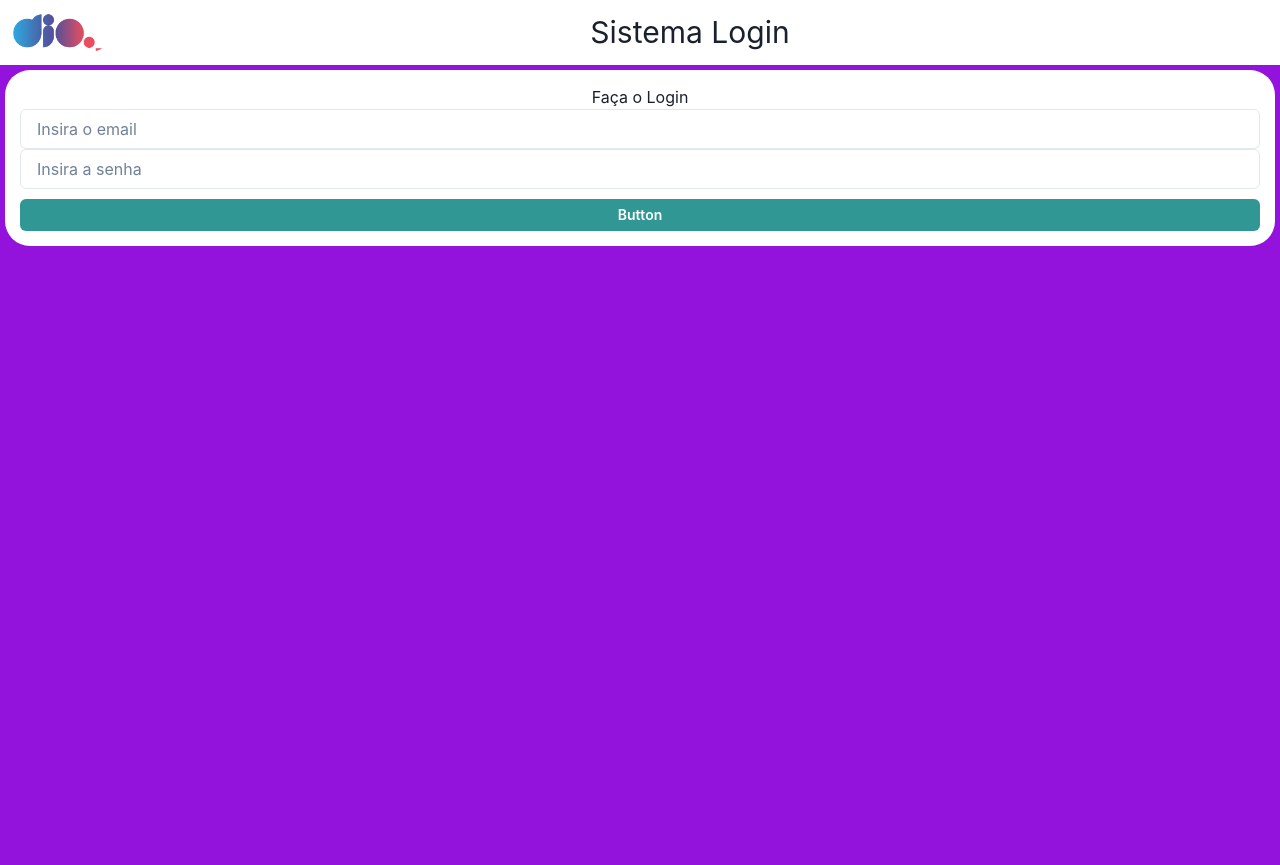
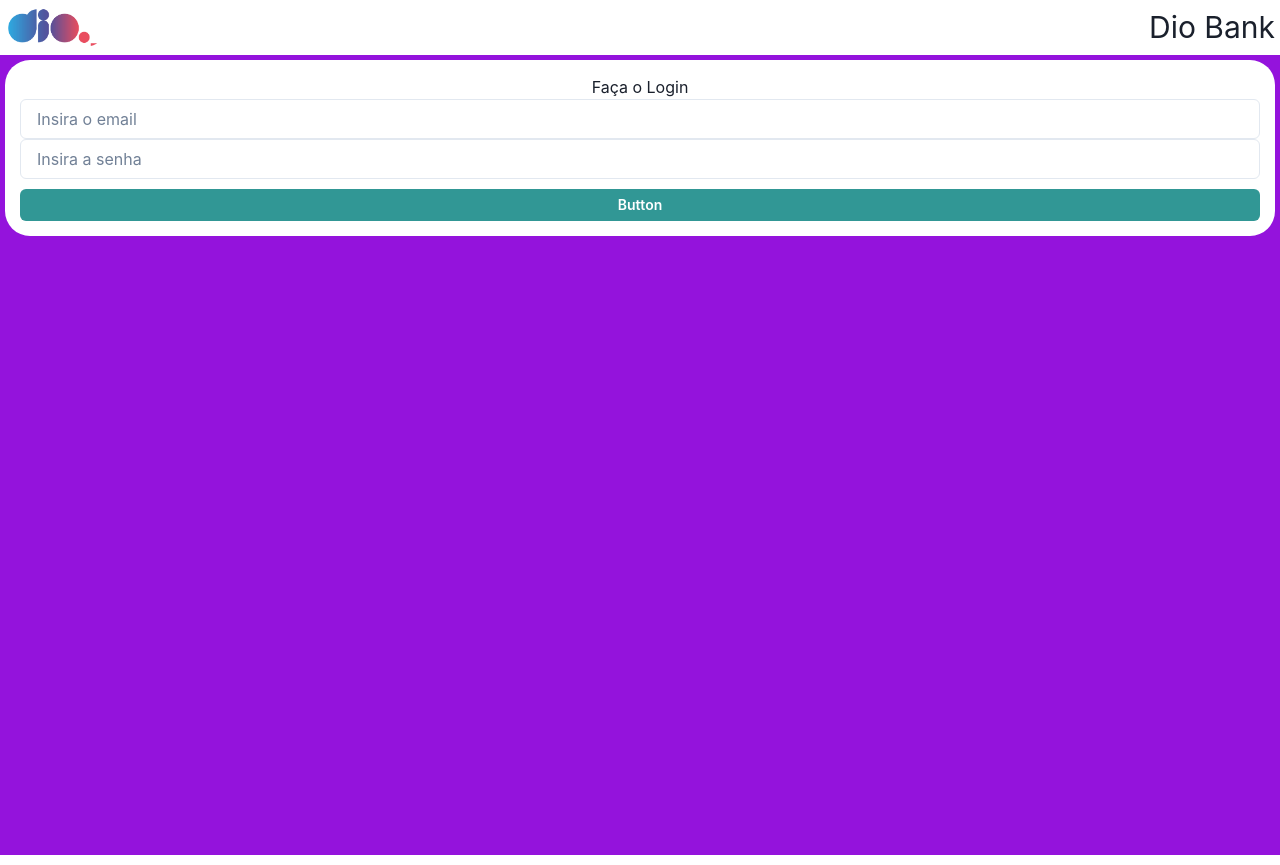
Before and after one commit to IsaqueBatist/Desafio02-TS, a React (Create React App) app: page / in a window 1280 px wide. Built offline with nearby package versions, Linux system fonts and the light colour scheme.

Commit message:
Fazendo funcao LogOut e validacao de rota

```diff
--- a/src/App.tsx
+++ b/src/App.tsx
@@ -1,11 +1,9 @@
-import React, { createContext } from 'react';
+import React from 'react';
 import { Layout } from './components/layout';
-import { ChakraProvider }  from '@chakra-ui/react'
-import { BrowserRouter, Route, Routes } from 'react-router-dom';
-import Home from './pages/Home';
-import Cont from './pages/Cont';
-import ContaInfo from './pages/ContaInfo';
+import { ChakraProvider } from '@chakra-ui/react'
+import { BrowserRouter } from 'react-router-dom';
 import { AppContextProvider } from './context/AppContext';
+import MainRoutes from './routes/routes';
 
 function App() {
   return (
@@ -14,11 +12,7 @@ function App() {
         <AppContextProvider>
           <ChakraProvider>
             <Layout>
-              <Routes>
-                <Route path='/' element={<Home />} />
-                <Route path='/conta/:id' element={<Cont />} />
-                <Route path='/infoconta' element={<ContaInfo />} />
-              </Routes>
+              <MainRoutes />
             </Layout>
           </ChakraProvider>
         </AppContextProvider>
--- a/src/components/header/index.tsx
+++ b/src/components/header/index.tsx
@@ -1,25 +1,45 @@
-import React, {useContext} from "react";
+import React, { useContext } from "react";
 import {
   ChakraProvider,
   Box,
   Image,
   Text,
-  Center
+  Button,
+  Flex,
+  Spacer
 } from '@chakra-ui/react'
 import logo from '../../assets/logo.png'
 import { AppContext } from "../../context/AppContext";
+import { useNavigate } from "react-router-dom";
 
 
 export const Header = () => {
+
+  const { setlsLogedIn, islogedIn } = useContext(AppContext)
   const context = useContext(AppContext)
+  const navigate = useNavigate()
+
+  const handleLogOut = () => {
+    setlsLogedIn(false)
+    navigate('/')
+  }
   return (
     <ChakraProvider>
-      <Box padding='10px' display='flex' alignItems="center" backgroundColor='#fff'>
-        <Image src={logo} alt='Dan Abramov' width='100px' borderRadius='full' />
-        <Center flex='1'>
-          <Text fontSize='30px'>Sistema Login</Text>
-        </Center>
-      </Box>
+      <Flex backgroundColor='#fff' alignItems="center" padding="5px">
+        <Box>
+          <Image src={logo} alt='Dan Abramov' width='100px' borderRadius='full' />
+        </Box>
+        <Spacer />
+        <Box display='flex' alignItems="center" >
+          <Text fontSize='30px'>Dio Bank</Text>
+        </Box>
+        {islogedIn ? (
+          <>
+            <Spacer />
+            <Button onClick={() => handleLogOut()}>Sair</Button>
+          </>
+        ) : ""}
+      </Flex>
     </ChakraProvider>
   )
 
--- a/src/pages/Home/index.tsx
+++ b/src/pages/Home/index.tsx
@@ -17,7 +17,7 @@ const Home = () => {
   const handleValidation = async (userEmail: string) => {
     const loggedIn = await login(userEmail)
     if (!loggedIn){
-      alert('Email inválido')
+      return alert('Email inválido')
     }else{
       setlsLogedIn(true)
       navigate(`/conta/1`)
--- /dev/null
+++ b/src/routes/routes.tsx
@@ -0,0 +1,20 @@
+import React, { useContext } from 'react';
+import { Routes, Route } from 'react-router-dom';
+import Cont from '../pages/Cont';
+import ContaInfo from '../pages/ContaInfo';
+import Home from '../pages/Home';
+import { AppContext } from '../context/AppContext';
+
+const MainRoutes = () => {
+
+  const { islogedIn } = useContext(AppContext)
+
+  return (
+    <Routes>
+      <Route path='/' element={<Home />} />
+      <Route path='/conta/:id' element={islogedIn ? <Cont /> : <Home />} />
+      <Route path='/infoconta' element={<ContaInfo />} />
+    </Routes>
+  );
+}
+export default MainRoutes
```
